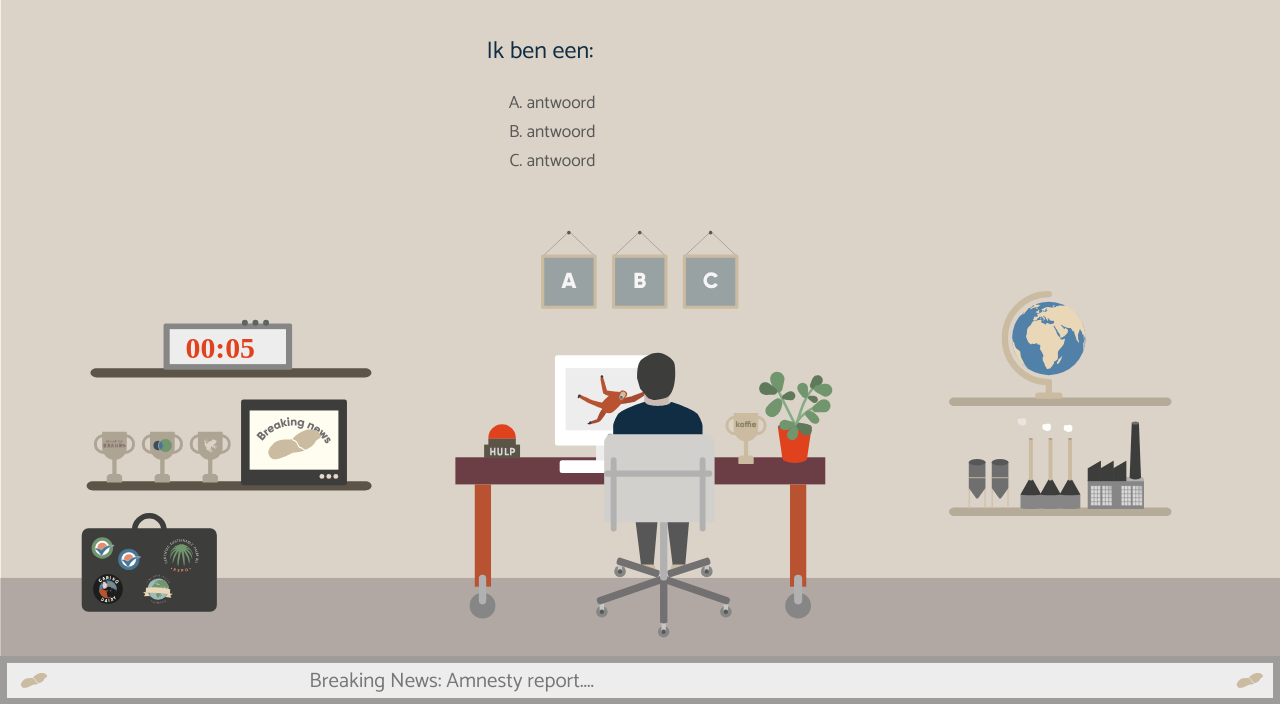
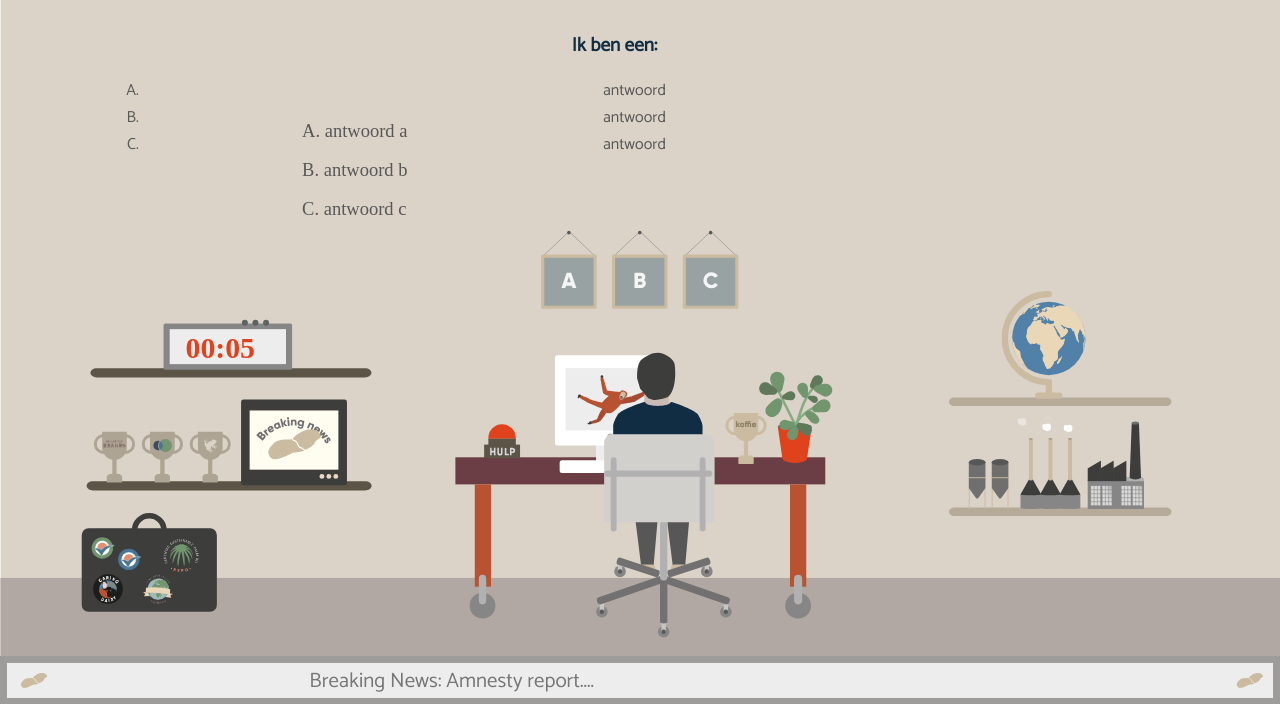
Before and after one commit to anoukruhaak/topmannetje, a PHP site: page / in a window 1280 px wide. Shown: the top 704 px of the page. Run offline with PHP 8.4, Linux system fonts and the light colour scheme; some libraries are stand-ins or nearby versions.

Commit message:
fixes overlap issues

```diff
--- a/css/main.css
+++ b/css/main.css
@@ -12,12 +12,12 @@ body {
 .vraag-antwoord-box {
   position: absolute;
   z-index: 10;
-	margin-top: 1em;
-	top:50%;
-	left:50%;
-	width: 40%;
-	height:50%;
-	transform: translate(-30%, -10%);
+  margin-top:3%;
+  top:3%;
+  width: 80%;
+  height:30%;
+  transform: translate(10%, -20%);
+  text-align: center;
 }
 
 .outer-div {
@@ -32,14 +32,14 @@ body {
 
 .vraag {
   text-anchor: middle;
-	font-size: 1.5em;
-	font-weight: 400;
+  font-size: 1.2em;
+  font-weight: 600;
   color: #102d43;
 }
 
 .antwoord {
   text-anchor: middle;
-	font-size: 1.1em;
+  font-size: 1.0em;
   font-weight: 400;
   color: #585757;
 }
--- a/index.html
+++ b/index.html
@@ -9,7 +9,6 @@
     <script type="text/javascript" src="js/jquery-1.4.1.min.js"></script>
 </head>
 <body>
-
 <div class= "outer-div">
   <div class="vraag-antwoord-box">
     <h1 id="vraag" class="vraag" >Welkom bij Topmannetje</h1>
@@ -19,7 +18,7 @@
       <li>antwoord </li>
     </ol>
   </div>
-	<svg id="kantoor" class="main-svg" xmlns="http://www.w3.org/2000/svg" xmlns:xlink="http://www.w3.org/1999/xlink" viewBox="0 0 980.07 540" left="0" top="0">
+   <svg id="kantoor" xmlns="http://www.w3.org/2000/svg" xmlns:xlink="http://www.w3.org/1999/xlink" viewBox="0 0 980.07 540" position="fixed" left="0" top="0">
   <defs>
     <clipPath id="clip-path" transform="translate(0 0)">
       <circle cx="82.68" cy="451.36" r="6.83" fill="none"/>
@@ -73,10 +72,13 @@
   </g>
   <g id="antwoord">
     <text id="antwoord-a" transform="translate(231.32 104.88)" font-size="14.17" fill="#585757" font-family="DidactGothic-Regular, DidactGothic Regular">
+      A. antwoord a
     </text>
     <text id="antwoord-b" transform="translate(231.32 134.88)" font-size="14.17" fill="#585757" font-family="DidactGothic-Regular, DidactGothic Regular">
+      B. antwoord b
     </text>
     <text id="antwoord-c" transform="translate(231.32 164.88)" font-size="14.17" fill="#585757" font-family="DidactGothic-Regular, DidactGothic Regular">
+      C. antwoord c
     </text>
   </g>
   <g id="abc">
@@ -531,6 +533,7 @@
   </g>
 </svg>
 </div>
+
    <script type="text/javascript" src="js/main.js">
    </script>
 </body>
```
Lines whose indentation alone changed are shown as unchanged.
